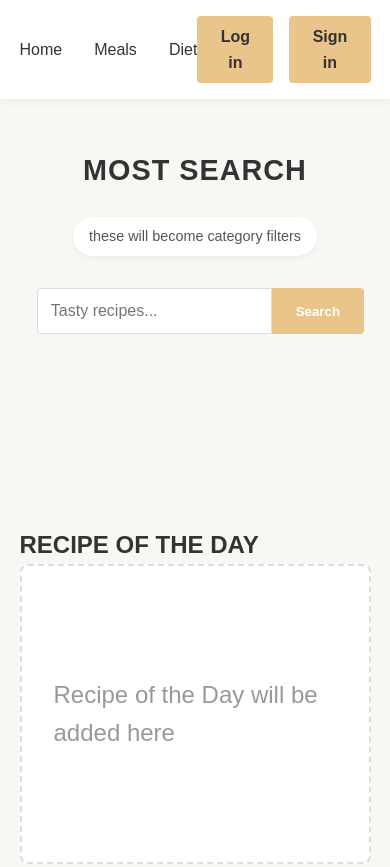
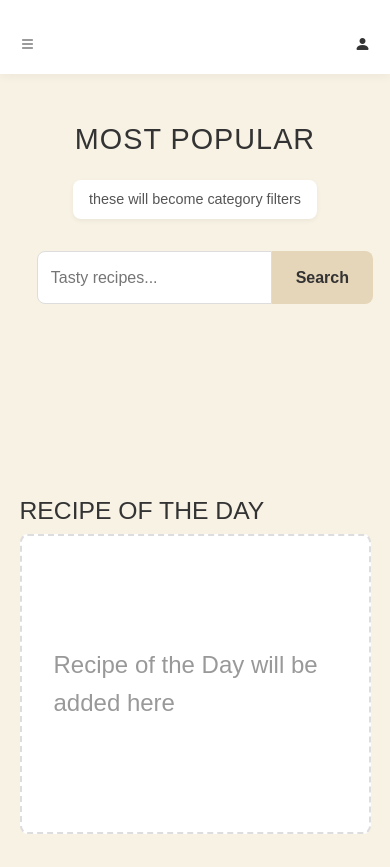
Before and after one commit to web-dev-B/webdevprojectGroupB, a plain HTML site: page frontend/views/home/index.html in a window 390 px wide. Shown: the top 867 px of the page. Drawn offline with nearby package versions, Linux system fonts and the light colour scheme.

Commit message:
Modify navbar

```diff
--- a/frontend/public/css/indexstyle.css
+++ b/frontend/public/css/indexstyle.css
@@ -6,12 +6,15 @@
   }
 
   body {
-    background-color: #f9f7f4;
+    background-color: #F8F2E5;
     color: #333;
     line-height: 1.6;
   }
 
   header {
+    position: sticky;
+    top: 0;
+    width: 100%;
     padding: 1rem 5%;
     display: flex;
     justify-content: space-between;
@@ -20,9 +23,13 @@
     box-shadow: 0 2px 10px rgba(0, 0, 0, 0.05);
   }
 
+  header i {
+    display: none;
+  }
+
   .nav-links {
     display: flex;
-    gap: 2rem;
+    gap: 3rem;
   }
 
   .nav-links a {
@@ -33,20 +40,21 @@
 
   .auth-links {
     display: flex;
-    gap: 1rem;
+    align-items: center;
+    gap: 2rem;
   }
 
-  .auth-links a {
-    text-decoration: none;
+  .login-button {
     color: #333;
+    text-decoration: underline;
   }
 
-  .auth-button {
-    background-color: #e9c48b;
-    color: white;
+  .signin-button {
+    background-color: #E5D5B9;
+    color: #333;
     padding: 0.5rem 1rem;
     border-radius: 4px;
-    font-weight: bold;
+    font-weight: 555;
     text-align: center;
     text-decoration: none;
   }
@@ -55,12 +63,12 @@
     padding: 3rem 5%;
   }
 
-  .most-search {
+  .most-popular {
     text-align: center;
     margin-bottom: 3rem;
   }
 
-  .most-search h2 {
+  .most-popular h2 {
     font-size: 1.8rem;
     margin-bottom: 1.5rem;
     text-transform: uppercase;
@@ -78,7 +86,7 @@
   .category {
     background-color: #fff;
     padding: 0.5rem 1rem;
-    border-radius: 20px;
+    border-radius: 0.5rem;
     font-size: 0.9rem;
     color: #555;
     box-shadow: 0 2px 5px rgba(0, 0, 0, 0.05);
@@ -101,18 +109,18 @@
     flex: 1;
     padding: 0.8rem;
     border: 1px solid #ddd;
-    border-radius: 4px 0 0 4px;
+    border-radius: 0.5rem 0 0 0.5rem;
     font-size: 1rem;
   }
 
   .search-bar button {
-    background-color: #e9c48b;
-    color: white;
+    background-color: #E5D5B9;
+    color: #333;
     border: none;
     padding: 0 1.5rem;
-    border-radius: 0 4px 4px 0;
+    border-radius: 0 0.5rem 0.5rem 0;
     cursor: pointer;
-    font-weight: bold;
+    font-weight: 580;
   }
 
   .recipe-of-day-section {
@@ -172,8 +180,8 @@
     position: absolute;
     top: 1rem;
     right: 1rem;
-    background-color: #e9c48b;
-    color: white;
+    background-color: #E5D5B9;
+    color: #333;
     padding: 0.3rem 0.8rem;
     border-radius: 4px;
     font-size: 0.8rem;
@@ -193,4 +201,55 @@
     .recipe-grid {
       grid-template-columns: 1fr;
     }
+
+    header {
+      padding: 2rem 5% 1rem;
+    }
+
+    header i {
+      display: inline-block;
+    }
+
+    .nav-links, .auth-links{
+      display: none;
+      position: absolute;
+      top: 100%;
+    }
+
+    .dropdown-nav-links {
+      display: flex;
+      justify-content: flex-start;
+      position: relative;
+    }
+
+    .show {
+      display: block;
+    }
+
+    .nav-links.show, .auth-links.show {
+      display: flex;
+      flex-direction: column;
+      align-items: center;
+      gap: 0;
+      width: 7rem;
+      background-color: #E5D5B9;
+      padding: 0.5rem 1rem;
+      border-radius: 0.5rem;
+      box-shadow: 0 5px 15px rgba(0, 0, 0, 0.05);
+    }
+
+
+
+    .nav-links a, .auth-links a {
+      padding: 0.5rem;
+      text-decoration: none;
+    }
+
+    .dropdown-auth-links {
+      display: flex;
+      justify-content: flex-end;
+      position: relative;
+    }
+
+
   }
--- a/frontend/public/js/home.js
+++ b/frontend/public/js/home.js
@@ -0,0 +1,19 @@
+const dropdown_nav = document.querySelector('.dropdown-nav-links');
+const nav_links =  document.querySelector('.nav-links');
+const dropdown_auth = document.querySelector('.dropdown-auth-links');
+const auth_links = document.querySelector('.auth-links');
+
+dropdown_nav.addEventListener('click', (event) => {
+    nav_links.classList.toggle('show');
+});
+
+dropdown_auth.addEventListener('click', (event) => {
+    auth_links.classList.toggle('show');
+});
+
+document.addEventListener('click', (event) => {
+    if(!dropdown_nav.contains(event.target) && !dropdown_auth.contains(event.target)) {
+        nav_links.classList.remove('show');
+        auth_links.classList.remove('show');
+    }
+});
--- a/frontend/views/home/index.html
+++ b/frontend/views/home/index.html
@@ -4,24 +4,33 @@
   <meta charset="UTF-8">
   <meta name="viewport" content="width=device-width, initial-scale=1.0">
   <title>groupB webproject</title>
+  <link href="https://cdn.jsdelivr.net/npm/bootstrap@5.3.3/dist/css/bootstrap.min.css" rel="stylesheet" integrity="sha384-QWTKZyjpPEjISv5WaRU9OFeRpok6YctnYmDr5pNlyT2bRjXh0JMhjY6hW+ALEwIH" crossorigin="anonymous">
+  <link rel="stylesheet" href="https://cdn.jsdelivr.net/npm/bootstrap-icons@1.11.3/font/bootstrap-icons.css" integrity="sha384-tViUnnbYAV00FLIhhi3v/dWt3Jxw4gZQcNoSCxCIFNJVCx7/D55/wXsrNIRANwdD" crossorigin="anonymous">
   <link rel="stylesheet" href="/frontend/public/css/indexstyle.css">
 </head>
 <body>
   <header>
-    <div class="nav-links">
-      <a href="#">Home</a>
-      <a href="#">Meals</a>
-      <a href="#">Diet</a>
+    <div class="dropdown-nav-links">
+      <i class="bi bi-list"></i>
+      <div class="nav-links">
+        <a href="#">Home</a>
+        <a href="#">Meals</a>
+        <a href="#">Diet</a>
+      </div>
     </div>
-    <div class="auth-links">
-      <a href="../auth/login.html" class="auth-button">Log in</a>
-      <a href="../auth/signup.html" class="auth-button">Sign in</a>
+
+    <div class="dropdown-auth-links">
+      <i class="bi bi-person-fill"></i>
+      <div class="auth-links">
+        <a href="../auth/login.html" class="login-button">Log in</a>
+        <a href="../auth/signup.html" class="signin-button">Sign in</a>
+      </div>
     </div>
   </header>
 
   <main>
-    <section class="section most-search">
-      <h2>MOST SEARCH</h2>
+    <section class="section most-popular">
+      <h2>MOST POPULAR</h2>
       <div class="search-categories">
         <div class="category">these will become category filters</div>
       </div>
@@ -69,5 +78,8 @@
       </div>
     </section>
   </main>
+
+  <script src="/frontend/public/js/home.js"></script>
+  <script src="https://cdn.jsdelivr.net/npm/bootstrap@5.3.3/dist/js/bootstrap.bundle.min.js" integrity="sha384-YvpcrYf0tY3lHB60NNkmXc5s9fDVZLESaAA55NDzOxhy9GkcIdslK1eN7N6jIeHz" crossorigin="anonymous"></script>
 </body>
 </html>
```
